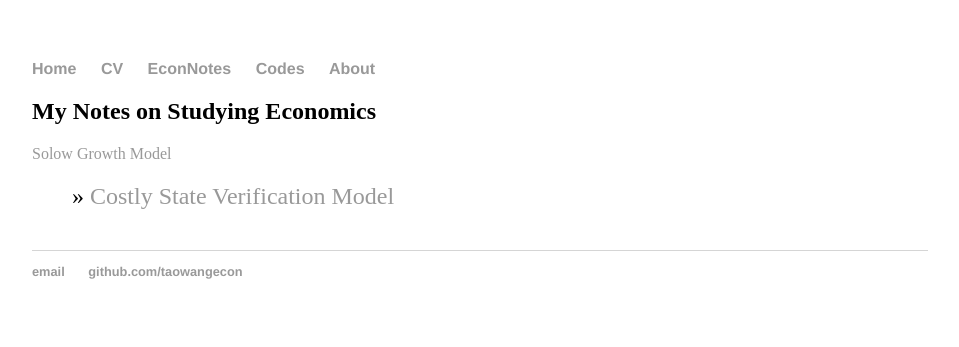
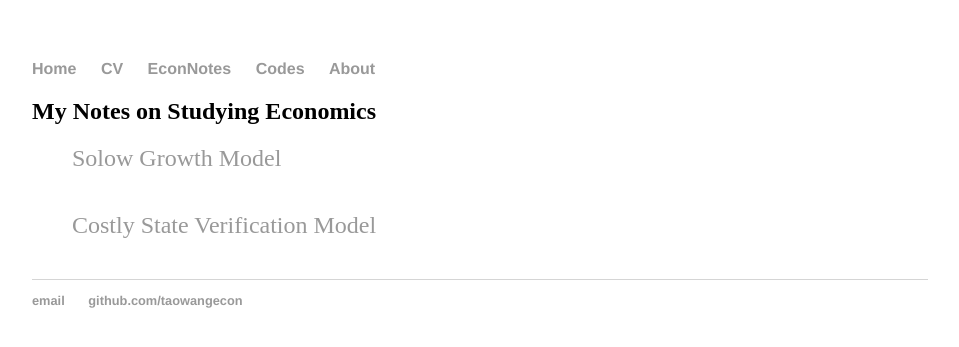
Before and after one commit to iworld1991/TaoWangEcon.github.io, a Jekyll site: the page built from blog/index.html, in a window 1280 px wide. Shown: the top 347 px of the page, without its empty margins (160-1119 px from the left). Built offline with Jekyll 4.4.1, drawn with Linux system fonts in a browser that asks for light colours.

Commit message:
Update index.html

```diff
--- a/blog/index.html
+++ b/blog/index.html
@@ -3,10 +3,12 @@ layout: default
 title: My Notes on Studying Economics
 ---
 	<h2>{{ page.title }}</h2>
-        <a href = /notes/GR1_SlowModel.pdf>Solow Growth Model</a>
+        <ul class="posts">
+        <li> <a href = /notes/GR1_SlowModel.pdf>Solow Growth Model</a></li>
+        </ul>
 
          <ul class="posts">
 	  {% for post in site.posts %}
-	    <li><span>{{date_to_string }}</span> » <a href="{{ post.url }}" title="{{ post.title }}">{{ post.title }}</a></li>
+	    <li><a href="{{ post.url }}" title="{{ post.title }}">{{ post.title }}</a></li>
 	  {% endfor %}
 	</ul>
```
